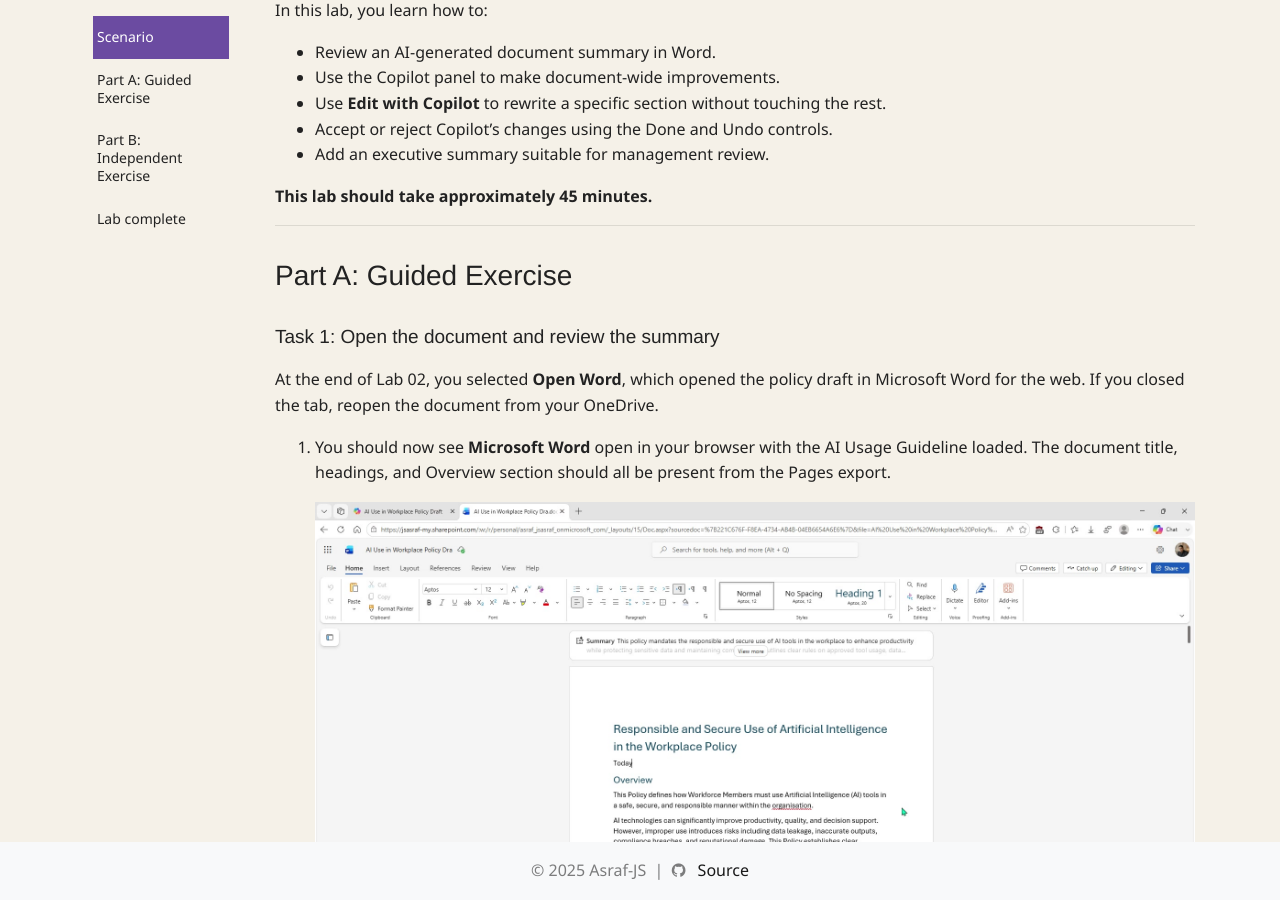
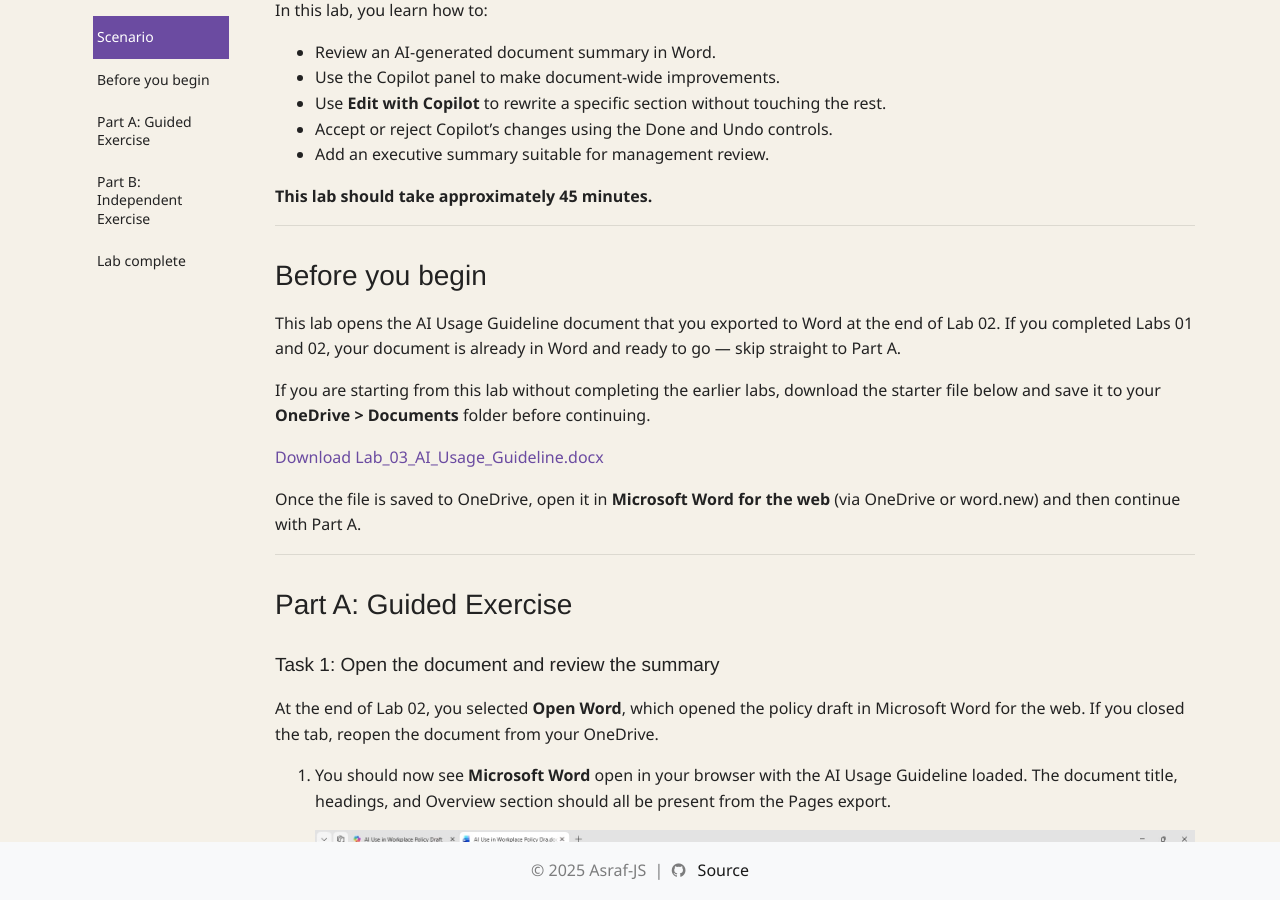
Before and after one commit to Asraf-JS/Draft-analyze-and-present-with-Microsoft-365-Copilot, a Jekyll site: the page built from Instructions/Labs/Lab_03_Word.md, in a window 1280 px wide and 900 px high, scrolled down 360 px. Built offline with Jekyll 4.4.1, drawn with Linux system fonts in a browser that asks for light colours; nearby versions of some CDN libraries; comment, search, counter and statistics services are not loaded.

Commit message:
Updated Lab03

```diff
--- a/Instructions/Labs/Lab_03_Word.md
+++ b/Instructions/Labs/Lab_03_Word.md
@@ -29,6 +29,18 @@
 - Add an executive summary suitable for management review.
 
 **This lab should take approximately 45 minutes.**
+
+---
+
+## Before you begin
+
+This lab opens the AI Usage Guideline document that you exported to Word at the end of Lab 02. If you completed Labs 01 and 02, your document is already in Word and ready to go — skip straight to Part A.
+
+If you are starting from this lab without completing the earlier labs, download the starter file below and save it to your **OneDrive > Documents** folder before continuing.
+
+[Download Lab_03_AI_Usage_Guideline.docx](../../Allfiles/Lab_03_AI_Usage_Guideline.docx)
+
+Once the file is saved to OneDrive, open it in **Microsoft Word for the web** (via OneDrive or word.new) and then continue with Part A.
 
 ---
 
```
Also changed, not shown: Allfiles/README.md (+2 -1 lines), 1 other file.
